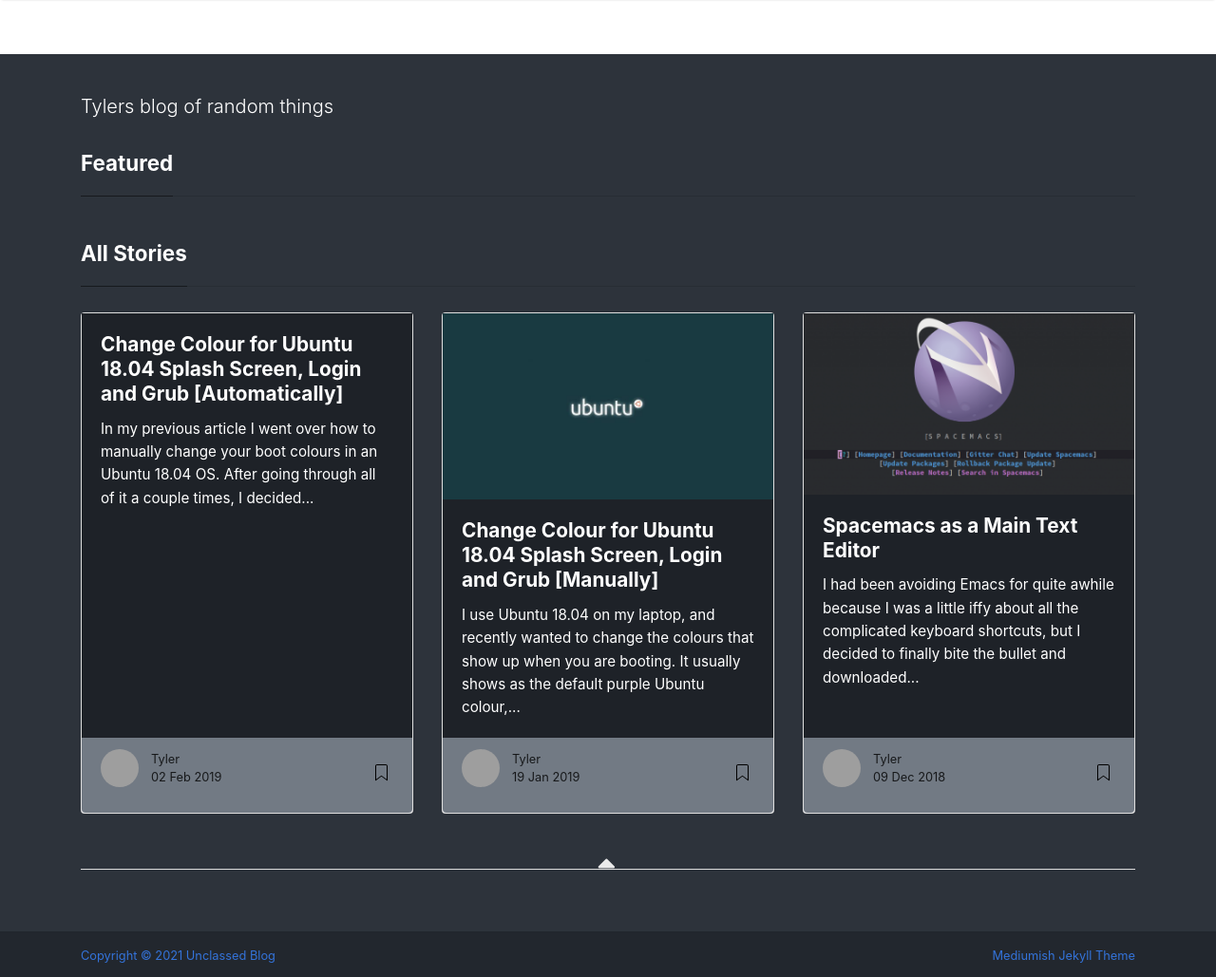
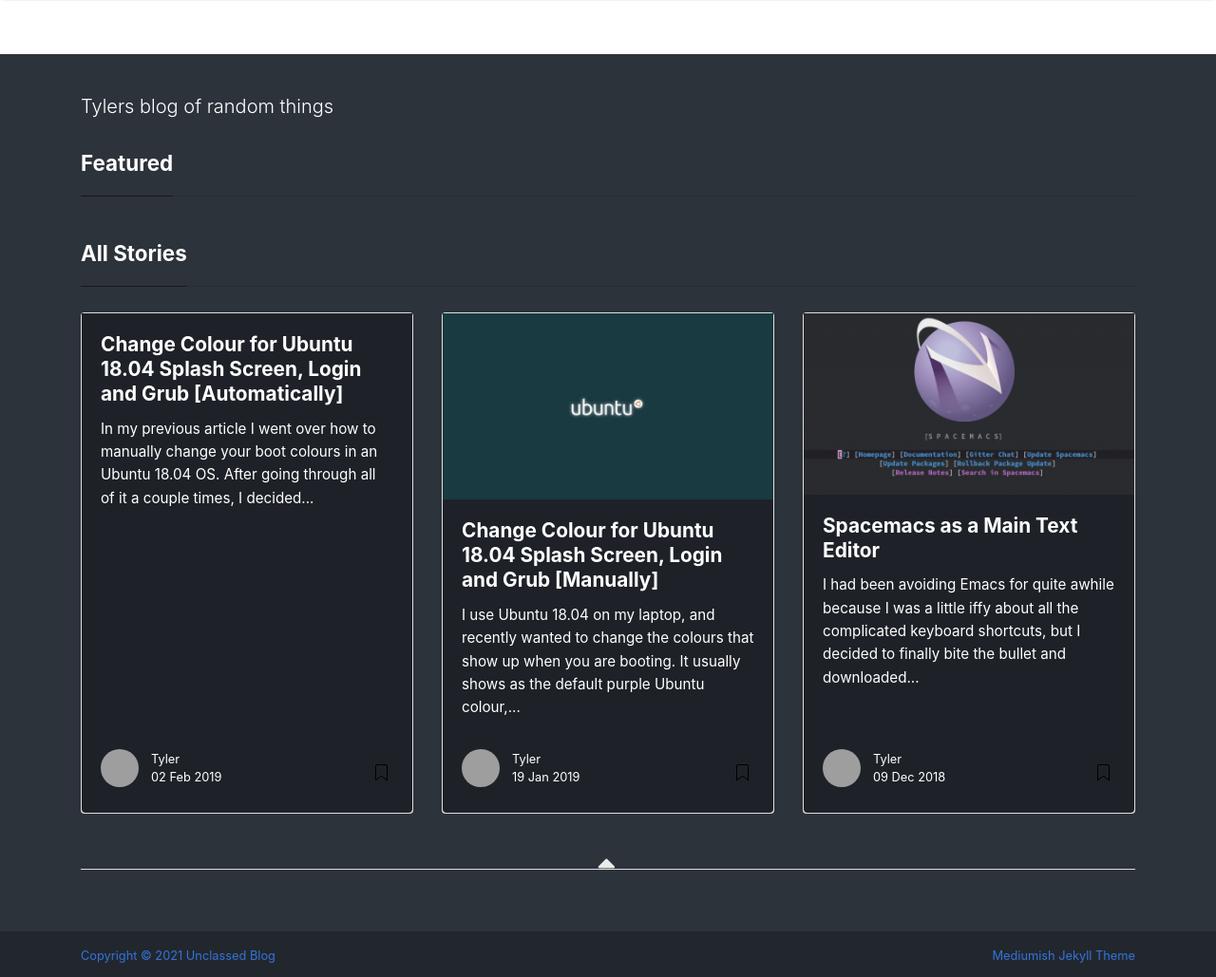
Before and after one commit to UnclassedPenguin/unclassedpenguin.github.io, a Jekyll site: the page built from index.html, in a window 1280 px wide and 1029 px high. Shown: the whole window at 95% size. Built offline with Jekyll 4.4.1, drawn with Linux system fonts in a browser that asks for light colours; nearby versions of some CDN libraries; the list of posts is cut into pages by our own code; grey boxes are pictures that could not be loaded.

Commit message:
change color

```diff
--- a/assets/css/main.scss
+++ b/assets/css/main.scss
@@ -38,8 +38,8 @@
 
 .article-post p {color:white;}
 
-.bg-white {background-color: #727A84 !important;}
-span.post-date {color: rgba(0, 0, 0, .8);}
+.bg-white {background-color: #1e2228 !important;}
+span.post-date, span.post-name a {color: white;}
 
 
 .navbar-toggler {background-color:gray !important}
```
